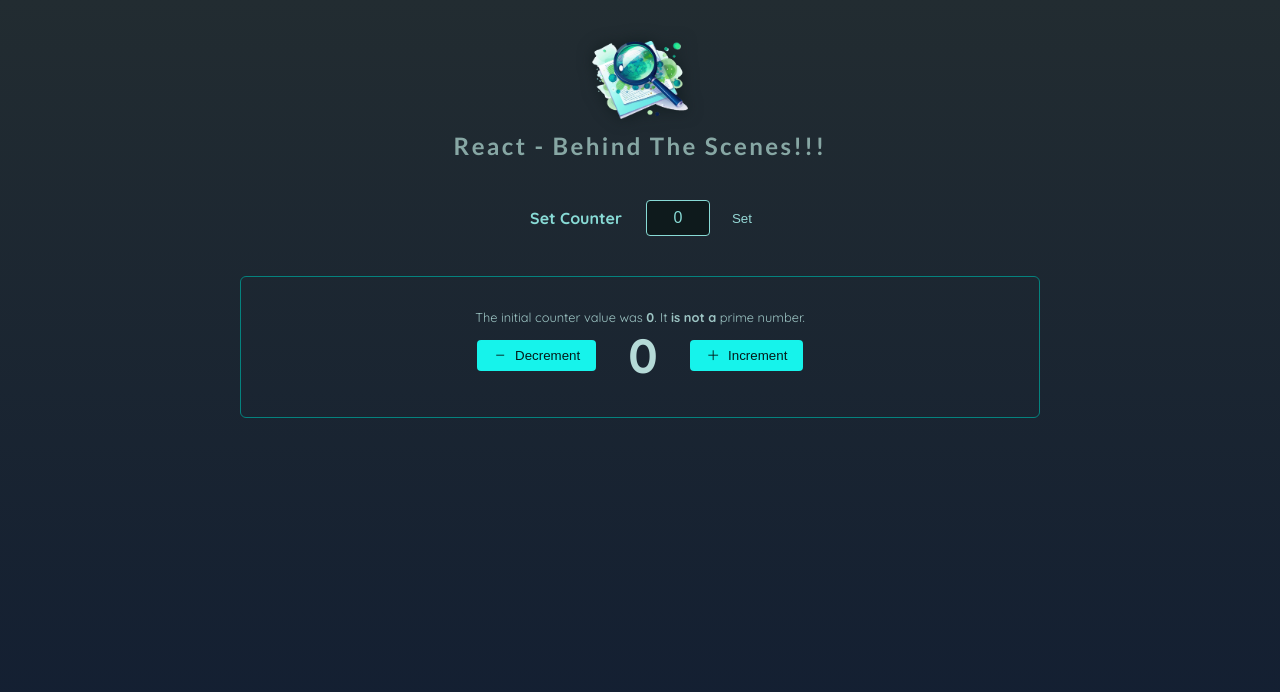
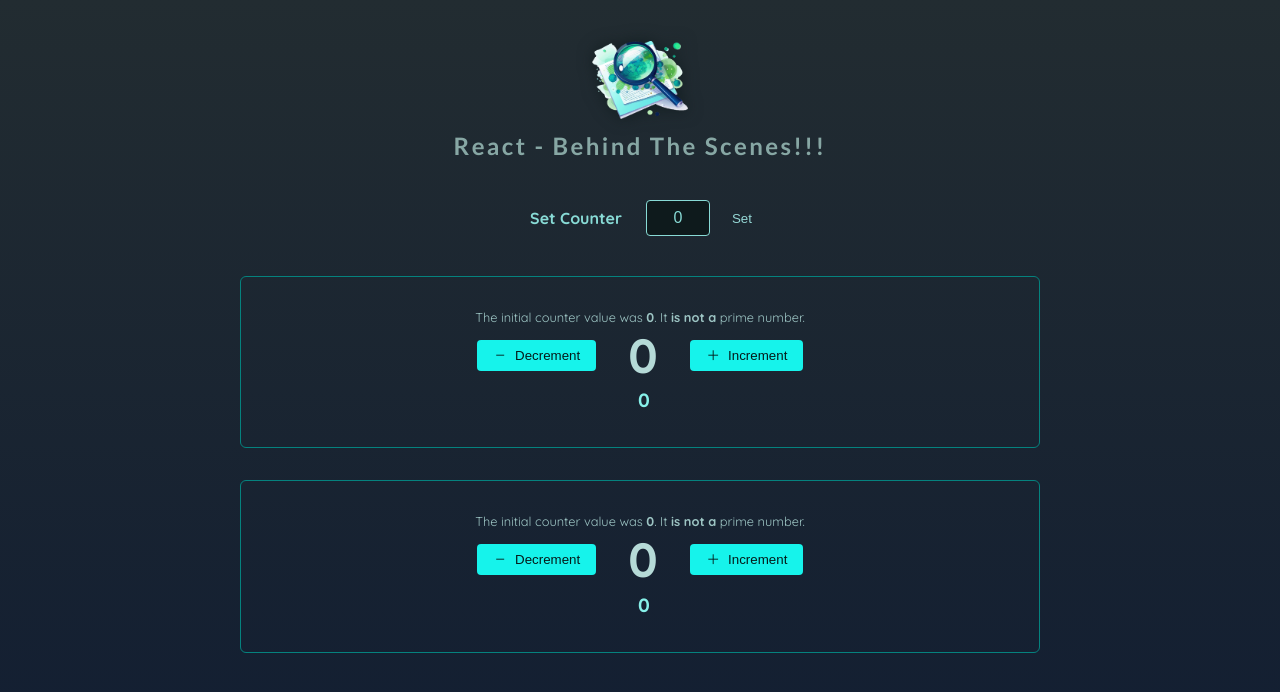
Before and after one commit to veerabv/-10_React_U_optimization_React, a React (Vite) app: page / in a window 1280 px wide. Shown: the top 692 px of the page. Built offline with nearby package versions, Linux system fonts and the light colour scheme.

Commit message:
add logics to get the counter history and render in CounterHistory comp

```diff
--- a/src/App.jsx
+++ b/src/App.jsx
@@ -20,6 +20,7 @@
       <main>
         <CounterSet handleSetClick={handleSetClick} />
         <Counter initialCount={chosenCount} />
+        <Counter initialCount={0} />
 
       </main>
     </>
--- a/src/components/Counter/Counter.jsx
+++ b/src/components/Counter/Counter.jsx
@@ -5,6 +5,8 @@
 import PlusIcon from '../UI/Icons/PlusIcon.jsx';
 import CounterOutput from './CounterOutput.jsx';
 import { log } from '../../log.js';
+import CounterHistory from './CounterHistory.jsx';
+
 
 function isPrime(number) {
   log(
@@ -33,14 +35,15 @@
 
   const initialCountIsPrime = useMemo(()=>isPrime(initialCount),[initialCount]);
 
-  const [counter, setCounter] = useState(initialCount);
+  const [counter, setCounter] = useState([{value:initialCount,id:Math.random()*1000}]);
+  const counterTotal = counter.reduce((acc,crr) => (acc+crr.value),0);
 
   const handleDecrement = useCallback(function handleDecrement() {
-    setCounter((prevCounter) => prevCounter - 1);
+    setCounter((prevCounter) => [{value:-1 ,id:Math.random()*1000 },...prevCounter]);
   },[]);
 
   const handleIncrement = useCallback(function handleIncrement() {
-    setCounter((prevCounter) => prevCounter + 1);
+    setCounter((prevCounter) => [{value:1 ,id:Math.random()*1000 },...prevCounter]);
   },[])
 
   return (
@@ -53,11 +56,12 @@
         <IconButton icon={MinusIcon} onClick={handleDecrement}>
           Decrement
         </IconButton>
-        <CounterOutput value={counter} />
+        <CounterOutput value={counterTotal} />
         <IconButton icon={PlusIcon} onClick={handleIncrement}>
           Increment
         </IconButton>
       </p>
+      <CounterHistory history={counter}/>
     </section>
   );
 }
--- a/src/components/Counter/CounterHistory.jsx
+++ b/src/components/Counter/CounterHistory.jsx
@@ -24,7 +24,7 @@
   return (
     <ol>
       {history.map((count, index) => (
-        <HistoryItem key={index} count={count} />
+        <HistoryItem key={index} count={count.value} />
       ))}
     </ol>
   );
```
